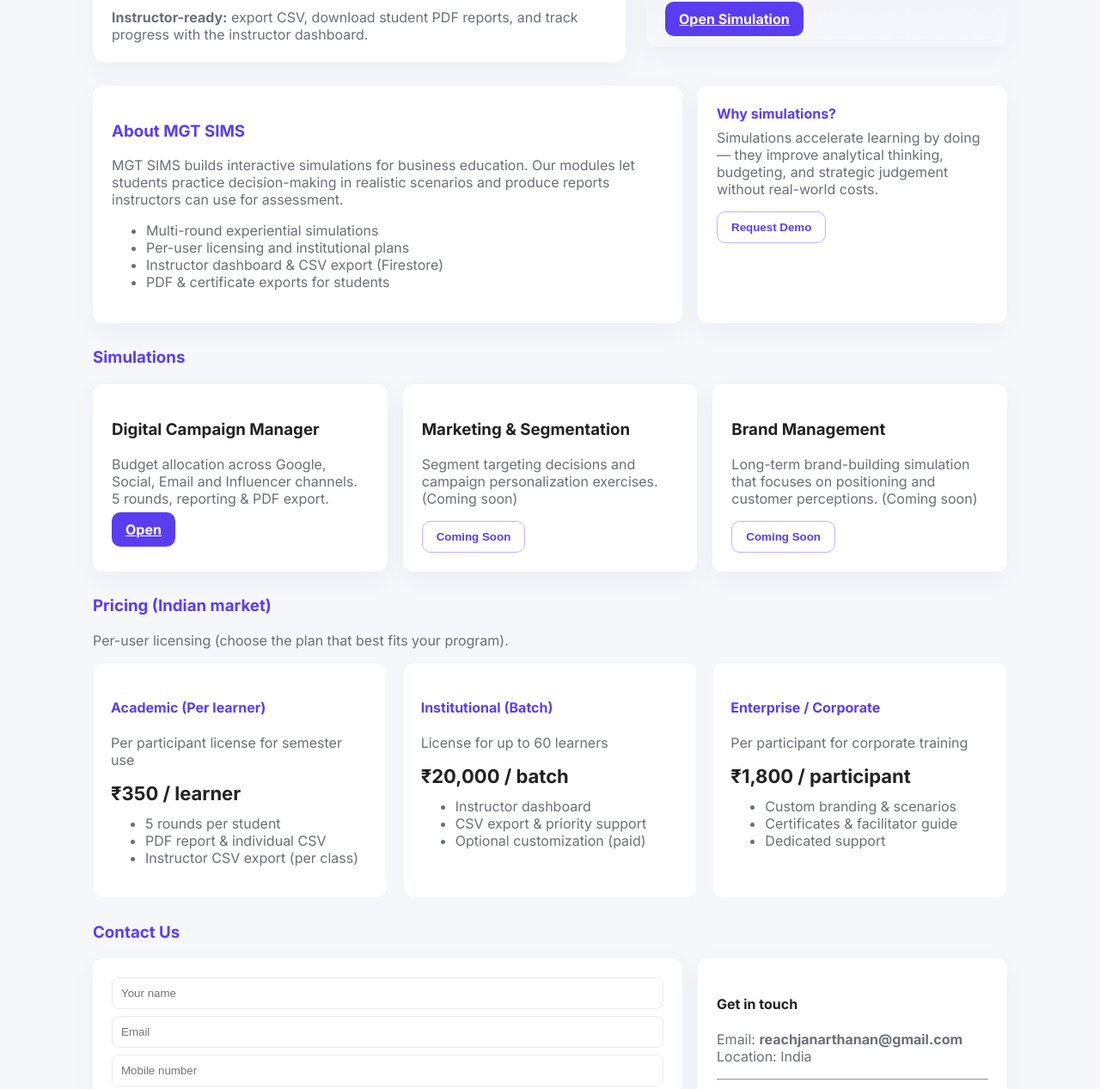
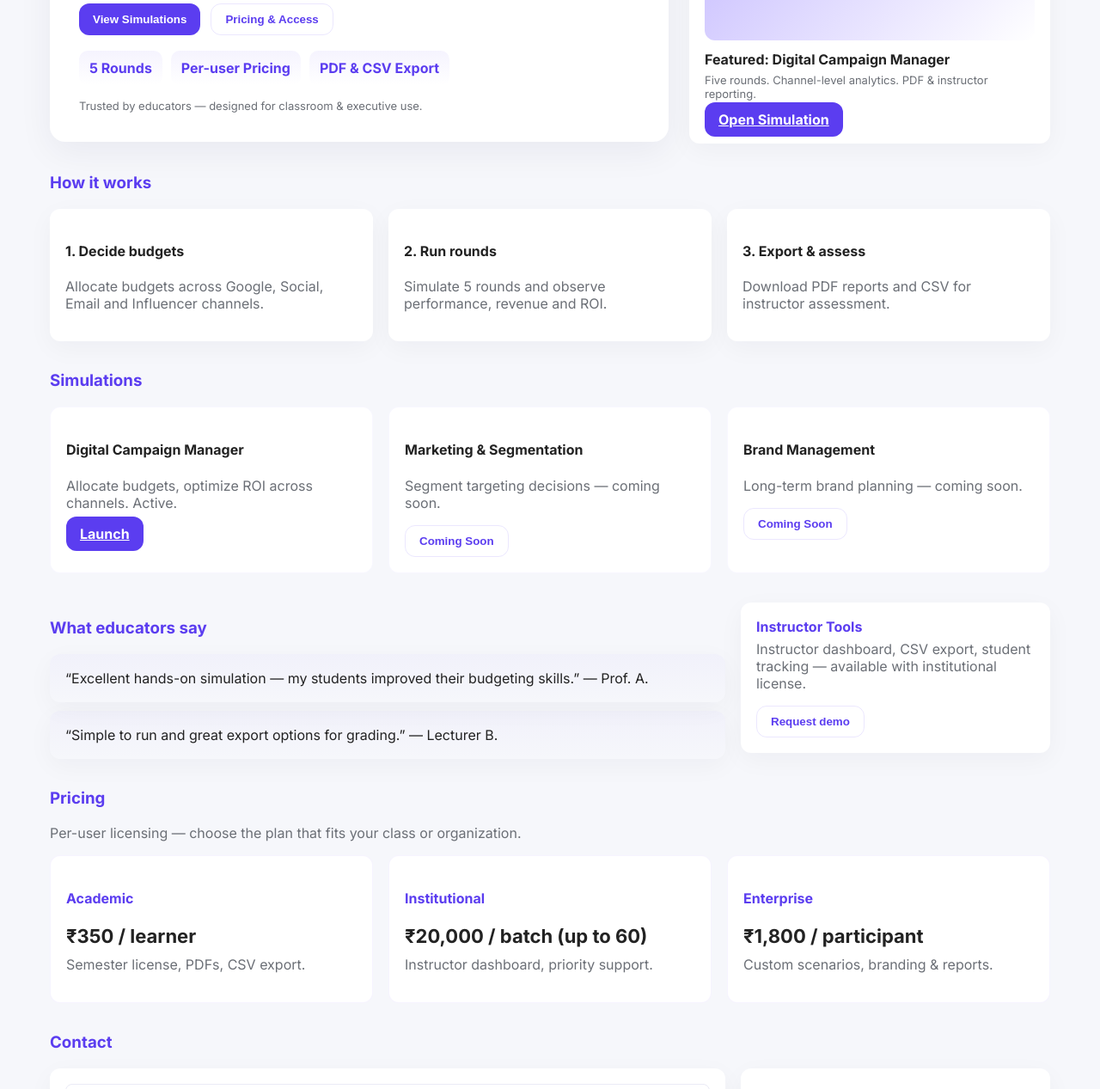
Before and after one commit to reachjanarthanan/mgtsimulation, a plain HTML site: page index.html in a window 1280 px wide. Shown: the part 323-1590 px from the top of the page at 86% size. Drawn offline with Linux system fonts and the light colour scheme.

Commit message:
Update index.html

```diff
--- a/index.html
+++ b/index.html
@@ -3,12 +3,11 @@
 <head>
   <meta charset="utf-8" />
   <meta name="viewport" content="width=device-width,initial-scale=1" />
-  <title>MGT SIMS — Simulations for Management Education</title>
+  <title>MGT SIMS — Management Simulations & Training</title>
 
-  <!-- Google Fonts -->
+  <!-- Google Font -->
   <link href="https://fonts.googleapis.com/css2?family=Inter:wght@300;400;600;700&display=swap" rel="stylesheet">
 
-  <!-- Basic styling (Option C: Soft Educational theme) -->
   <style>
     :root{
       --purple-600:#5b3df0;
@@ -16,61 +15,74 @@
       --muted:#6b6f76;
       --bg:#f6f7fb;
       --card:#ffffff;
-      --radius:12px;
-      --maxw:1100px;
+      --radius:14px;
+      --maxw:1200px;
     }
     *{box-sizing:border-box}
-    body{font-family:Inter,system-ui,Segoe UI,Arial;margin:0;background:var(--bg);color:#222}
-    .wrap{max-width:var(--maxw);margin:28px auto;padding:18px}
-    header{display:flex;align-items:center;gap:18px;padding:6px 12px}
+    body{font-family:Inter,system-ui,Segoe UI,Arial;margin:0;background:var(--bg);color:#222;-webkit-font-smoothing:antialiased}
+    .wrap{max-width:var(--maxw);margin:20px auto;padding:18px}
+    header{display:flex;align-items:center;gap:16px;padding:10px 16px}
     .brand{display:flex;align-items:center;gap:12px}
     .brand img{height:56px}
     .brand h1{font-size:18px;margin:0;color:var(--purple-600)}
     nav{margin-left:auto;display:flex;gap:12px;align-items:center}
-    nav a{color:var(--muted);text-decoration:none;font-weight:600;padding:8px 10px;border-radius:8px}
-    nav a:hover{background:transparent}
+    nav a{color:var(--muted);text-decoration:none;font-weight:600;padding:8px 10px;border-radius:10px}
     nav a.cta{background:var(--purple-600);color:#fff}
+    /* hero */
     .hero{display:grid;grid-template-columns:1fr 420px;gap:24px;align-items:center;margin-top:18px}
-    .card{background:var(--card);padding:22px;border-radius:var(--radius);box-shadow:0 8px 30px rgba(30,30,80,0.04)}
+    .hero-card{background:var(--card);padding:34px;border-radius:18px;box-shadow:0 12px 40px rgba(20,20,60,0.06)}
+    .hero h2{color:var(--purple-600);margin:0;font-size:28px}
+    .hero p{color:var(--muted);margin-top:12px}
+    .hero .cta-row{margin-top:18px;display:flex;gap:12px;flex-wrap:wrap}
+    .btn{background:var(--purple-600);color:#fff;padding:10px 16px;border-radius:12px;border:none;cursor:pointer;font-weight:700}
+    .btn.ghost{background:transparent;color:var(--purple-600);border:1px solid rgba(91,61,240,0.12)}
+    .metrics{display:flex;gap:10px;margin-top:18px;flex-wrap:wrap}
+    .metric{background:linear-gradient(180deg,rgba(91,61,240,0.06),transparent);padding:10px 12px;border-radius:10px;font-weight:700;color:var(--purple-600)}
+    /* features */
+    .section{margin-top:34px}
+    .grid-3{display:grid;grid-template-columns:repeat(3,1fr);gap:18px}
+    .card{background:var(--card);padding:18px;border-radius:12px;box-shadow:0 8px 30px rgba(20,20,60,0.04)}
     .muted{color:var(--muted)}
-    .btn{background:var(--purple-600);color:#fff;padding:10px 16px;border-radius:10px;border:none;cursor:pointer;font-weight:700}
-    .btn.ghost{background:transparent;color:var(--purple-600);border:1px solid var(--purple-400)}
-    .grid{display:grid;grid-template-columns:repeat(3,1fr);gap:18px;margin-top:20px}
-    .section{margin-top:28px}
-    .two-col{display:grid;grid-template-columns:1fr 360px;gap:18px}
-    table.pricing{width:100%;border-collapse:collapse}
-    .pricing-grid{display:grid;grid-template-columns:repeat(3,1fr);gap:18px}
-    .price-card{background:var(--card);padding:20px;border-radius:12px;border:1px solid rgba(107,76,255,0.06)}
+    /* simulations list */
+    .sim-grid{display:grid;grid-template-columns:repeat(3,1fr);gap:18px}
+    .sim-card{padding:18px;border-radius:12px;background:var(--card);border:1px solid rgba(91,61,240,0.04)}
+    /* testimonials */
+    .testimonial{background:linear-gradient(180deg,rgba(91,61,240,0.03),transparent);padding:18px;border-radius:12px}
+    /* pricing */
+    .pricing-grid{display:grid;grid-template-columns:repeat(3,1fr);gap:18px;margin-top:14px}
+    .price-card{background:var(--card);padding:18px;border-radius:12px;border:1px solid rgba(107,76,255,0.06)}
+    /* contact */
     .contact-form input, .contact-form textarea{width:100%;padding:10px;border-radius:8px;border:1px solid #eaeaf6;margin-bottom:8px}
-    footer{margin-top:32px;text-align:center;color:#777;padding:18px 0;font-size:14px}
+    footer{margin-top:40px;text-align:center;color:#777;padding:18px 0;font-size:13px}
 
     @media (max-width:980px){
       .hero{grid-template-columns:1fr}
-      .two-col{grid-template-columns:1fr}
-      .grid{grid-template-columns:repeat(2,1fr)}
+      .grid-3{grid-template-columns:repeat(2,1fr)}
+      .sim-grid{grid-template-columns:repeat(2,1fr)}
       .pricing-grid{grid-template-columns:repeat(1,1fr)}
     }
     @media (max-width:560px){
-      .grid{grid-template-columns:1fr}
+      .grid-3{grid-template-columns:1fr}
+      .sim-grid{grid-template-columns:1fr}
     }
+
+    /* small utilities */
+    .small{font-size:13px;color:var(--muted)}
+    .center{display:flex;align-items:center;justify-content:center}
   </style>
 </head>
 <body>
   <div class="wrap">
-
-    <!-- Header -->
+    <!-- header -->
     <header>
       <div class="brand">
-        <img src="assets/MGT SIMS.png" alt="MGT SIMS Logo">
-        <div>
-          <h1>MGT SIMS</h1>
-          <div class="muted" style="font-size:13px">Academic Leader in Management Simulations</div>
-        </div>
+        <img src="assets/MGT SIMS.png" alt="MGT SIMS">
+        <div><h1>MGT SIMS</h1><div class="small">Management Simulations</div></div>
       </div>
 
-      <nav aria-label="Main Navigation">
+      <nav aria-label="main-nav">
         <a href="#home">Home</a>
-        <a href="#about">About Us</a>
+        <a href="#about">About</a>
         <a href="#simulations">Simulations</a>
         <a href="#pricing">Pricing</a>
         <a href="#contact">Contact</a>
@@ -78,153 +90,148 @@
       </nav>
     </header>
 
-    <!-- HERO -->
+    <!-- hero -->
     <section id="home" class="hero">
-      <div class="card">
-        <h2 style="color:var(--purple-600);margin:0">Interactive Marketing Simulations for Management Education</h2>
-        <p class="muted" style="margin-top:10px">Practice budget allocation, channel strategy and analytics — designed for classrooms, workshops and executive programs.</p>
+      <div class="hero-card">
+        <h2>Practice real marketing decisions with interactive simulations</h2>
+        <p class="muted">MGT SIMS helps students and professionals learn budgeting, channel strategy and analytics through repeatable, data-rich simulations. Export student reports, monitor progress, and grade easily.</p>
 
-        <div style="margin-top:18px;display:flex;gap:10px;flex-wrap:wrap">
+        <div class="cta-row">
           <button class="btn" onclick="location.href='#simulations'">View Simulations</button>
           <button class="btn ghost" onclick="location.href='#pricing'">Pricing & Access</button>
         </div>
 
-        <div class="muted" style="margin-top:16px">
-          <strong>Instructor-ready:</strong> export CSV, download student PDF reports, and track progress with the instructor dashboard.
+        <div class="metrics" aria-hidden>
+          <div class="metric">5 Rounds</div>
+          <div class="metric">Per-user Pricing</div>
+          <div class="metric">PDF & CSV Export</div>
         </div>
+
+        <div style="margin-top:16px" class="small muted">Trusted by educators — designed for classroom & executive use.</div>
       </div>
 
-      <aside class="card" style="background:linear-gradient(180deg, rgba(91,61,240,0.06), transparent);">
-        <h4 style="margin:0;color:var(--purple-600)">Featured Simulation</h4>
-        <p class="muted" style="margin-top:8px">Digital Campaign Manager — 5 rounds, channel-level analytics, downloadable PDF reports.</p>
-
-        <div style="margin-top:12px;display:flex;gap:12px;align-items:center">
-          <div style="width:64px;height:64px;border-radius:8px;background:var(--purple-400);display:flex;align-items:center;justify-content:center;color:#3a2671;font-weight:800">DM</div>
-          <div>
-            <div style="font-weight:700">Digital Campaign Manager</div>
-            <div class="muted" style="font-size:13px">Marketing / Segmentation</div>
-          </div>
-        </div>
-
-        <div style="margin-top:14px">
-          <a class="btn" href="https://reachjanarthanan.github.io/mgt-sims-simulation/" target="_blank" rel="noopener">Open Simulation</a>
+      <aside class="card center" style="flex-direction:column;gap:12px">
+        <!-- Replace with illustrative image if you have one -->
+        <div style="width:100%;height:220px;border-radius:12px;background:linear-gradient(135deg,var(--purple-400),#fff);display:flex;align-items:center;justify-content:center;color:#340b6f;font-weight:800;font-size:32px">MGT SIMS</div>
+        <div style="width:100%;text-align:left">
+          <div style="font-weight:700">Featured: Digital Campaign Manager</div>
+          <div class="small muted" style="margin-top:6px">Five rounds. Channel-level analytics. PDF & instructor reporting.</div>
+          <div style="margin-top:12px"><a class="btn" href="https://reachjanarthanan.github.io/mgt-sims-simulation/" target="_blank">Open Simulation</a></div>
         </div>
       </aside>
     </section>
 
-    <!-- ABOUT -->
-    <section id="about" class="section two-col">
-      <div class="card">
-        <h3 style="color:var(--purple-600)">About MGT SIMS</h3>
-        <p class="muted">MGT SIMS builds interactive simulations for business education. Our modules let students practice decision-making in realistic scenarios and produce reports instructors can use for assessment.</p>
-
-        <ul style="margin-top:12px;color:var(--muted)">
-          <li>Multi-round experiential simulations</li>
-          <li>Per-user licensing and institutional plans</li>
-          <li>Instructor dashboard & CSV export (Firestore)</li>
-          <li>PDF & certificate exports for students</li>
-        </ul>
-      </div>
-
-      <div class="card">
-        <h4 style="margin:0;color:var(--purple-600)">Why simulations?</h4>
-        <p class="muted" style="margin-top:8px">Simulations accelerate learning by doing — they improve analytical thinking, budgeting, and strategic judgement without real-world costs.</p>
-        <div style="margin-top:12px"><button class="btn ghost" onclick="location.href='#contact'">Request Demo</button></div>
-      </div>
-    </section>
-
-    <!-- SIMULATIONS -->
-    <section id="simulations" class="section">
-      <h3 style="color:var(--purple-600)">Simulations</h3>
-      <div class="grid">
+    <!-- how it works -->
+    <section id="about" class="section">
+      <h3 style="color:var(--purple-600)">How it works</h3>
+      <div class="grid-3" style="margin-top:12px">
         <div class="card">
-          <h3>Digital Campaign Manager</h3>
-          <p class="muted">Budget allocation across Google, Social, Email and Influencer channels. 5 rounds, reporting & PDF export.</p>
-          <div style="margin-top:12px"><a class="btn" href="https://reachjanarthanan.github.io/mgt-sims-simulation/" target="_blank" rel="noopener">Open</a></div>
+          <h4>1. Decide budgets</h4>
+          <p class="muted">Allocate budgets across Google, Social, Email and Influencer channels.</p>
         </div>
-
         <div class="card">
-          <h3>Marketing & Segmentation</h3>
-          <p class="muted">Segment targeting decisions and campaign personalization exercises. (Coming soon)</p>
-          <div style="margin-top:12px"><button class="btn ghost" disabled>Coming Soon</button></div>
+          <h4>2. Run rounds</h4>
+          <p class="muted">Simulate 5 rounds and observe performance, revenue and ROI.</p>
         </div>
-
         <div class="card">
-          <h3>Brand Management</h3>
-          <p class="muted">Long-term brand-building simulation that focuses on positioning and customer perceptions. (Coming soon)</p>
-          <div style="margin-top:12px"><button class="btn ghost" disabled>Coming Soon</button></div>
+          <h4>3. Export & assess</h4>
+          <p class="muted">Download PDF reports and CSV for instructor assessment.</p>
         </div>
       </div>
     </section>
 
-    <!-- PRICING -->
-    <section id="pricing" class="section">
-      <h3 style="color:var(--purple-600)">Pricing (Indian market)</h3>
-      <p class="muted">Per-user licensing (choose the plan that best fits your program).</p>
-
-      <div class="pricing-grid" style="margin-top:14px">
-        <div class="price-card">
-          <h4 style="color:var(--purple-600)">Academic (Per learner)</h4>
-          <p class="muted">Per participant license for semester use</p>
-          <div style="font-size:22px;font-weight:700;margin-top:10px">₹350 / learner</div>
-          <ul style="margin-top:12px;color:var(--muted)">
-            <li>5 rounds per student</li>
-            <li>PDF report & individual CSV</li>
-            <li>Instructor CSV export (per class)</li>
-          </ul>
+    <!-- simulations list -->
+    <section id="simulations" class="section">
+      <h3 style="color:var(--purple-600)">Simulations</h3>
+      <div class="sim-grid" style="margin-top:12px">
+        <div class="sim-card">
+          <h4>Digital Campaign Manager</h4>
+          <p class="muted">Allocate budgets, optimize ROI across channels. Active.</p>
+          <div style="margin-top:10px"><a class="btn" href="https://reachjanarthanan.github.io/mgt-sims-simulation/" target="_blank">Launch</a></div>
         </div>
 
-        <div class="price-card">
-          <h4 style="color:var(--purple-600)">Institutional (Batch)</h4>
-          <p class="muted">License for up to 60 learners</p>
-          <div style="font-size:22px;font-weight:700;margin-top:10px">₹20,000 / batch</div>
-          <ul style="margin-top:12px;color:var(--muted)">
-            <li>Instructor dashboard</li>
-            <li>CSV export & priority support</li>
-            <li>Optional customization (paid)</li>
-          </ul>
+        <div class="sim-card">
+          <h4>Marketing & Segmentation</h4>
+          <p class="muted">Segment targeting decisions — coming soon.</p>
+          <div style="margin-top:10px"><button class="btn ghost" disabled>Coming Soon</button></div>
         </div>
 
-        <div class="price-card">
-          <h4 style="color:var(--purple-600)">Enterprise / Corporate</h4>
-          <p class="muted">Per participant for corporate training</p>
-          <div style="font-size:22px;font-weight:700;margin-top:10px">₹1,800 / participant</div>
-          <ul style="margin-top:12px;color:var(--muted)">
-            <li>Custom branding & scenarios</li>
-            <li>Certificates & facilitator guide</li>
-            <li>Dedicated support</li>
-          </ul>
+        <div class="sim-card">
+          <h4>Brand Management</h4>
+          <p class="muted">Long-term brand planning — coming soon.</p>
+          <div style="margin-top:10px"><button class="btn ghost" disabled>Coming Soon</button></div>
         </div>
       </div>
     </section>
 
-    <!-- CONTACT -->
+    <!-- testimonials & instructors -->
+    <section class="section">
+      <div style="display:flex;gap:18px;align-items:flex-start">
+        <div style="flex:1" >
+          <h3 style="color:var(--purple-600)">What educators say</h3>
+          <div style="margin-top:12px" id="testimonials">
+            <div class="testimonial card">“Excellent hands-on simulation — my students improved their budgeting skills.” — Prof. A.</div>
+            <div class="testimonial card" style="margin-top:10px">“Simple to run and great export options for grading.” — Lecturer B.</div>
+          </div>
+        </div>
+
+        <div style="width:360px" class="card">
+          <h4 style="margin:0;color:var(--purple-600)">Instructor Tools</h4>
+          <p class="muted" style="margin-top:6px">Instructor dashboard, CSV export, student tracking — available with institutional license.</p>
+          <div style="margin-top:12px"><button class="btn ghost" onclick="location.href='#contact'">Request demo</button></div>
+        </div>
+      </div>
+    </section>
+
+    <!-- pricing -->
+    <section id="pricing" class="section">
+      <h3 style="color:var(--purple-600)">Pricing</h3>
+      <p class="muted">Per-user licensing — choose the plan that fits your class or organization.</p>
+      <div class="pricing-grid">
+        <div class="price-card">
+          <h4 style="color:var(--purple-600)">Academic</h4>
+          <div style="font-size:22px;font-weight:700;margin-top:10px">₹350 / learner</div>
+          <p class="muted" style="margin-top:10px">Semester license, PDFs, CSV export.</p>
+        </div>
+        <div class="price-card">
+          <h4 style="color:var(--purple-600)">Institutional</h4>
+          <div style="font-size:22px;font-weight:700;margin-top:10px">₹20,000 / batch (up to 60)</div>
+          <p class="muted" style="margin-top:10px">Instructor dashboard, priority support.</p>
+        </div>
+        <div class="price-card">
+          <h4 style="color:var(--purple-600)">Enterprise</h4>
+          <div style="font-size:22px;font-weight:700;margin-top:10px">₹1,800 / participant</div>
+          <p class="muted" style="margin-top:10px">Custom scenarios, branding & reports.</p>
+        </div>
+      </div>
+    </section>
+
+    <!-- contact -->
     <section id="contact" class="section">
-      <h3 style="color:var(--purple-600)">Contact Us</h3>
-      <div style="display:grid;grid-template-columns:1fr 360px;gap:18px;margin-top:14px">
+      <h3 style="color:var(--purple-600)">Contact</h3>
+      <div style="display:grid;grid-template-columns:1fr 360px;gap:18px;margin-top:12px">
         <div class="card contact-form">
-          <input id="cf_name" placeholder="Your name" />
-          <input id="cf_email" placeholder="Email" />
-          <input id="cf_mobile" placeholder="Mobile number" />
-          <textarea id="cf_message" placeholder="Your message"></textarea>
+          <input id="cf_name" placeholder="Your name">
+          <input id="cf_email" placeholder="Email">
+          <input id="cf_mobile" placeholder="Mobile number">
+          <textarea id="cf_message" placeholder="Message"></textarea>
           <div style="display:flex;gap:10px;align-items:center">
-            <button id="cf_send" class="btn">Send Message</button>
+            <button id="cf_send" class="btn">Send</button>
             <div id="cf_status" class="muted" style="margin-left:8px"></div>
           </div>
         </div>
 
         <div class="card">
-          <h4>Get in touch</h4>
-          <p class="muted" style="margin-top:8px">Email: <strong>reachjanarthanan@gmail.com</strong><br/>Location: India</p>
-          <hr/>
-          <h5>Support</h5>
-          <p class="muted">For demo access or instructor dashboard setup, contact us and we'll schedule a walkthrough.</p>
+          <h4>Contact details</h4>
+          <p class="muted">Email: <strong>reachjanarthanan@gmail.com</strong><br/>Location: India</p>
+          <hr>
+          <p class="muted">For instructor dashboard or institutional licensing please contact us.</p>
         </div>
       </div>
     </section>
 
-    <footer>
-      <div class="muted">© 2025 MGT SIMS — Built with care for management educators</div>
+    <footer class="section">
+      <div class="muted">© 2025 MGT SIMS — Management Simulations for Education</div>
     </footer>
   </div>
 
```
